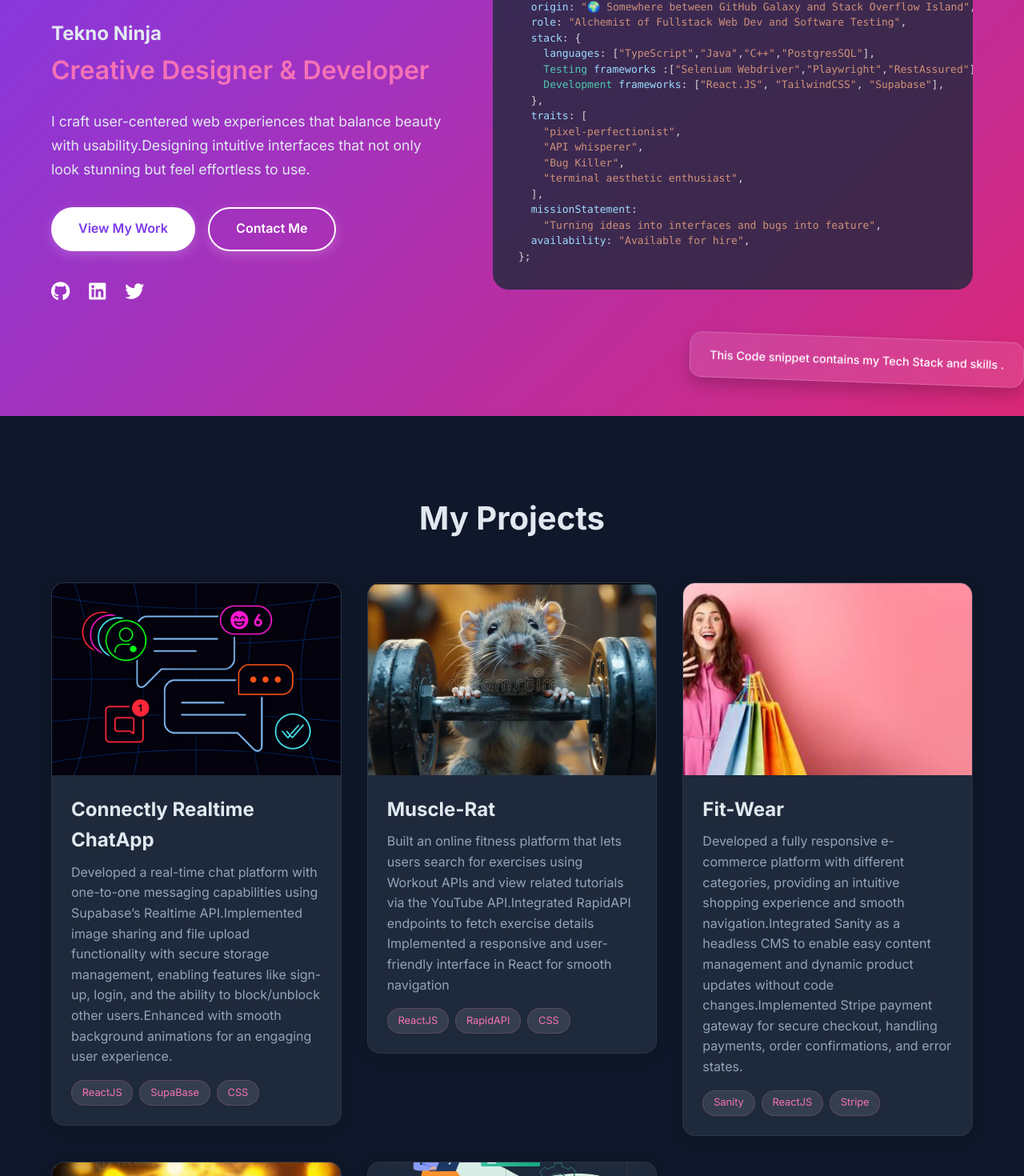
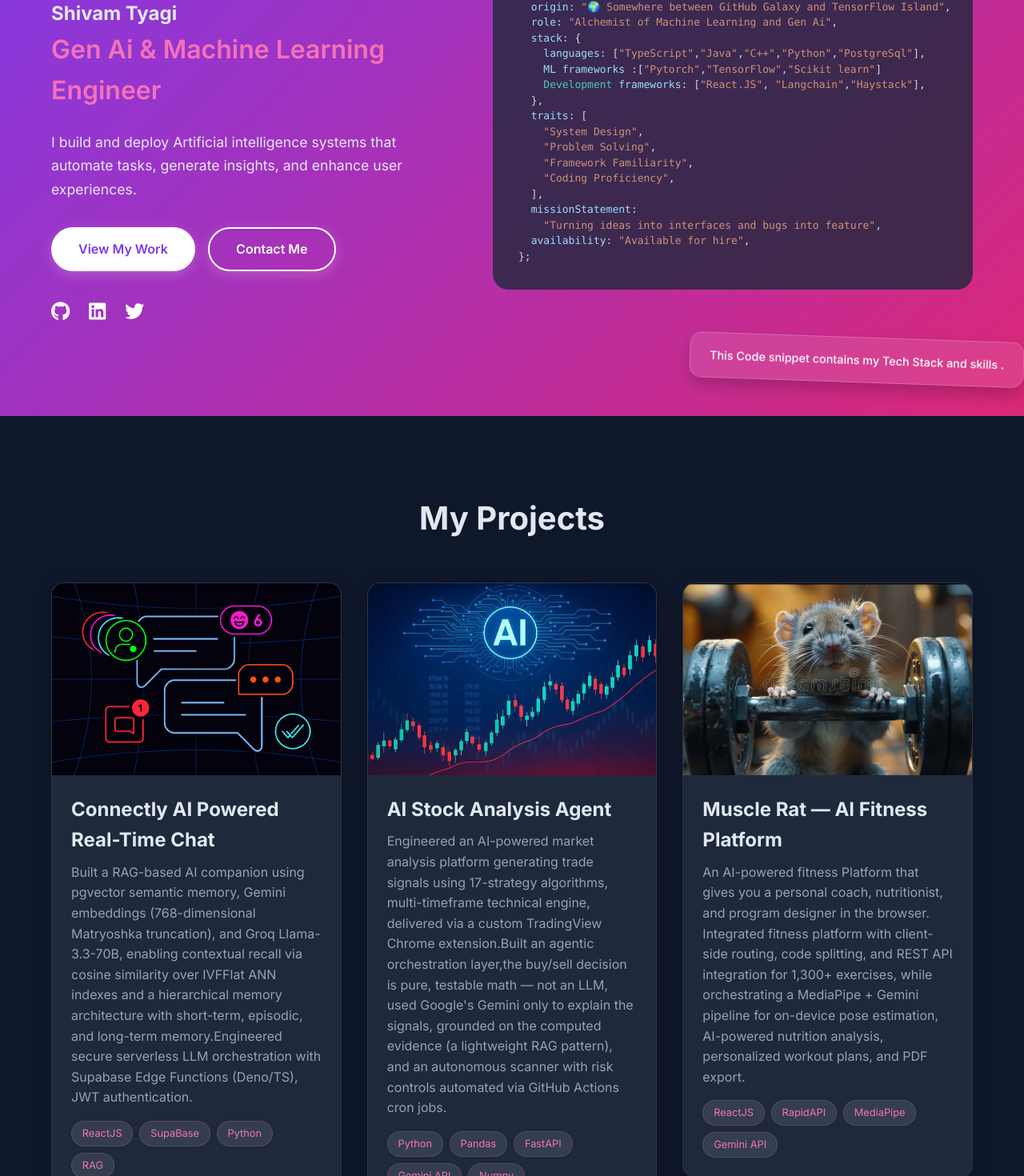
Before and after one commit to teknoninja/portfolio, a React (Vite) app: page / in a window 1280 px wide. Shown: the part 280-1750 px from the top of the page at 80% size. Built offline with nearby package versions, Linux system fonts and the light colour scheme.

Commit message:
Ai engineer updated

```diff
--- a/src/components/Hero.jsx
+++ b/src/components/Hero.jsx
@@ -44,14 +44,14 @@ export const Hero = ()=>{
             variants={fadeInUp}
             whileHover={{ scale: 1.02 }}
           >
-            Tekno Ninja
+            Shivam Tyagi
           </motion.h1>
           <motion.h2 className="hero-subtitle" variants={fadeInUp}>
             {" "}
-            Creative Designer & Developer
+            Gen Ai & Machine Learning Engineer
           </motion.h2>
           <motion.p className="hero-description" variants={fadeInUp}>
-          I craft user-centered web experiences that balance beauty with usability.Designing intuitive interfaces that not only look stunning but feel effortless to use.
+          I  build and deploy Artificial intelligence systems that automate tasks, generate insights, and enhance user experiences.
           </motion.p>
           <motion.div className="cta-buttons" variants={staggerContainer}>
             <motion.a
@@ -106,18 +106,18 @@ export const Hero = ()=>{
             >
               {`const aboutMe: DeveloperProfile = {
   codername: "Shivam-Tyagi",
-  origin: "🌍 Somewhere between GitHub Galaxy and Stack Overflow Island",
-  role: "Alchemist of Fullstack Web Dev and Software Testing",
+  origin: "🌍 Somewhere between GitHub Galaxy and TensorFlow Island",
+  role: "Alchemist of Machine Learning and Gen Ai",
   stack: {
-    languages: ["TypeScript","Java","C++","PostgresSQL"],
-    Testing frameworks :["Selenium Webdriver","Playwright","RestAssured"]
-    Development frameworks: ["React.JS", "TailwindCSS", "Supabase"],
+    languages: ["TypeScript","Java","C++","Python","PostgreSql"],
+    ML frameworks :["Pytorch","TensorFlow","Scikit learn"]
+    Development frameworks: ["React.JS", "Langchain","Haystack"],
   },
   traits: [
-    "pixel-perfectionist",
-    "API whisperer",
-    "Bug Killer",
-    "terminal aesthetic enthusiast",
+    "System Design",
+    "Problem Solving",
+    "Framework Familiarity",
+    "Coding Proficiency",
   ],
   missionStatement:
     "Turning ideas into interfaces and bugs into feature",
--- a/src/components/Projects.jsx
+++ b/src/components/Projects.jsx
@@ -16,42 +16,50 @@ const staggerContainer = {
 
 const projectsData = [
   {
-    title: "Connectly Realtime ChatApp",
+    title: "Connectly AI Powered Real-Time Chat",
     imageUrl: "/projects/chatApp.png",
-    description: "Developed a real-time chat platform with one-to-one messaging capabilities using Supabase’s Realtime API.Implemented image sharing and file upload functionality with secure storage management, enabling features like sign-up, login, and the ability to block/unblock other users.Enhanced with smooth background animations for an engaging user experience.",
-    tech: ["ReactJS", "SupaBase", "CSS"],
+    description: "Built a RAG-based AI companion using pgvector semantic memory, Gemini embeddings (768-dimensional Matryoshka truncation), and Groq Llama-3.3-70B, enabling contextual recall via cosine similarity over IVFFlat ANN indexes and a hierarchical memory architecture with short-term, episodic, and long-term memory.Engineered secure serverless LLM orchestration with Supabase Edge Functions (Deno/TS), JWT authentication. ",
+    tech: ["ReactJS", "SupaBase", "Python","RAG"],
     link: "https://connectly-chat-app-gamma.vercel.app/" // <-- Add your deployed link here
   },
   {
-    title: "Muscle-Rat",
+    title: "AI Stock Analysis Agent ",
+    imageUrl: "/projects/stock.jpg",
+    description: " Engineered an AI-powered market analysis platform generating trade signals using 17-strategy algorithms, multi-timeframe technical engine, delivered via a custom TradingView Chrome extension.Built an agentic orchestration layer,the buy/sell decision is pure, testable math — not an LLM, used Google's Gemini only to explain the signals, grounded on the computed evidence (a lightweight RAG pattern), and an autonomous scanner with risk controls automated via GitHub Actions cron jobs.  ",
+    tech: ["Python", "Pandas", "FastAPI","Gemini API","Numpy"],
+    link: "https://github.com/teknoninja/stocks-trading-agent" // <-- Add your deployed link here
+  },
+  {
+    title: "Muscle Rat — AI Fitness Platform",
     imageUrl: "/projects/rat3.webp",
-    description: " Built an online fitness platform that lets users search for exercises using Workout APIs and view related tutorials via the YouTube API.Integrated RapidAPI endpoints to fetch exercise details Implemented a responsive and user-friendly interface in React for smooth navigation",
-    tech: ["ReactJS", "RapidAPI", "CSS"],
+    description: "  An AI-powered fitness Platform that gives you a personal coach, nutritionist, and program designer in the browser. Integrated fitness platform with client-side routing, code splitting, and REST API integration for 1,300+ exercises, while orchestrating a MediaPipe + Gemini pipeline for on-device pose estimation, AI-powered nutrition analysis, personalized workout plans, and PDF export. ",
+    tech: ["ReactJS", "RapidAPI", "MediaPipe","Gemini API"],
     link: "https://muscle-rat-ucpc.vercel.app/" // <-- Add your deployed link here
   },
   {
     title: "Fit-Wear",
     imageUrl: "/projects/shop1.jpg",
-    description: " Developed a fully responsive e-commerce platform with different categories, providing an intuitive shopping experience and smooth navigation.Integrated Sanity as a headless CMS to enable easy content management and dynamic product updates without code changes.Implemented Stripe payment gateway for secure checkout, handling payments, order confirmations, and error states.",
-    tech: ["Sanity", "ReactJS", "Stripe"],
+    description: " Developed a fully responsive e-commerce platform with different categories, providing an intuitive shopping experience and smooth navigation.Integrated Supabase as a Backend as a service, Database, Authentication to enable easy content management and dynamic product updates without code changes. Implemented Stripe payment gateway for secure checkout, handling payments, order confirmations, and error states.",
+    tech: ["Supabase", "ReactJS", "Stripe"],
     link: "https://e-store-snowy-rho.vercel.app/" // <-- Add your deployed link here
   },
+
   {
+    title: "Internship at Syfe  ",
+    imageUrl: "/projects/e2e.webp",
+    description: "Built an end-to-end Playwright + TypeScript suite automating critical trading journeys (MFA/OTP login, fund transfers, order placement) across Syfe SG/HK apps and SelfWealth, using a Page Object architecture with tag-based region/product execution. Owned the GitHub Actions CI/CD pipeline: Dockerized smoke and regression run, LambdaTest parallel cloud execution  ",
+    tech: ["Playwright", "Github","Typescript" ],
+
+
+  },
+    {
     title: "Drum Kit",
     imageUrl: "/projects/drums.jpeg",
     description: "A simple interactive project for fun where every keypress or click creates a unique drum beat. This project showcases how simple JavaScript concepts like event listeners, DOM manipulation, and audio APIs can turn a static webpage into a playful musical experience.",
     tech: ["HTML", "JavaScript", "CSS"],
     link: "https://drumkit-eta-rouge.vercel.app/"
-  },
+  }
 
-  {
-    title: "Automation framework",
-    imageUrl: "/projects/e2e.webp",
-    description: "Designed an Automation framework on Selenium performing E2E testing and Cross Browser testing on my E-commerce Site Fit-Wear. It implements Page Object Model and BDD principles of TestNG.It simulates the user flow of purchasing the product from the site and ensures the Quality flow of Website. ",
-    tech: ["Selenium", "TestNG" ],
-    link:"https://github.com/teknoninja/Test-Automation-Project"
-
-  }
 ];
 
 export const Projects = () => {
@@ -112,174 +120,3 @@ export const Projects = () => {
     </motion.section>
   );
 };
-
-// export const Projects =()=>{
-//     return (
-//         <motion.section
-//       id="projects"
-//       className="projects"
-//       initial={{ opacity: 0 }}
-//       whileInView={{ opacity: 1 }}
-//       viewport={{ once: true }}
-//       transition={{ duration: 0.6 }}
-//     >
-//       <motion.h2
-//         variants={fadeInUp}
-//         initial="initial"
-//         whileInView="animate"
-//         viewport={{ once: true }}
-//       >
-//         My Projects
-//       </motion.h2>
-//       <motion.div
-//         className="project-grid"
-//         variants={staggerContainer}
-//         initial="initial"
-//         whileInView="animate"
-//         viewport={{ once: true }}
-//       >
-//         <motion.div
-//           className="project-card"
-//           variants={fadeInUp}
-//           whileHover={{ y: -10, transition: { duration: 0.2 } }}
-//         >
-//           <motion.div
-//             className="project-image"
-//             style={{ backgroundImage: "url('/projects/chatApp.png')" }}
-//             whileHover={{ scale: 1.05, transition: { duration: 0.2 } }}
-//           />
-//           <h3> Connectly Realtime ChatApp</h3>
-//           <p>
-//           Developed a real-time chat platform with one-to-one messaging capabilities using Supabase’s Realtime API.Implemented image sharing and file upload functionality with secure storage management, enabling features like sign-up, login, and the
-//           ability to block/unblock other users.Enhanced with smooth background animations for an engaging user
-//           experience.
-//           </p>
-//           <div className="project-tech">
-//             <span>ReactJS</span>
-//             <span>SupaBase</span>
-//             <span>Css</span>
-//           </div>
-//         </motion.div>
-//         <motion.div
-//           className="project-card"
-//           variants={fadeInUp}
-//           whileHover={{ y: -10, transition: { duration: 0.2 } }}
-//         >
-//           <motion.div
-//             className="project-image"
-//             style={{ backgroundImage: "url('/projects/rat3.webp')" }}
-//             whileHover={{ scale: 1.05, transition: { duration: 0.2 } }}
-//           />
-//           <h3> Muscle-Rat</h3>
-//           <p>
-//           Built an online fitness platform that lets users search for exercises using Workout APIs and view related tutorials via
-//           the YouTube API.Integrated RapidAPI endpoints to fetch exercise details Implemented a responsive and user-friendly interface in React for smooth navigation
-//           </p>
-//           <div className="project-tech">
-//             <span>ReactJS</span>
-//             <span>RapidApI</span>
-//             <span>Css</span>
-//           </div>
-//         </motion.div>
-
-//         <motion.div
-//           className="project-card"
-//           variants={fadeInUp}
-//           whileHover={{ y: -10, transition: { duration: 0.2 } }}
-//         >
-//           <motion.div
-//             className="project-image"
-//             style={{
-//               backgroundImage: "url('/projects/shop1.jpg')",
-//             }}
-//             whileHover={{ scale: 1.05 }}
-//             transition={{ duration: 0.2 }}
-//           />
-//           <h3>Fit-Wear</h3>
-//           <p>
-//           Developed a fully responsive e-commerce platform with different categories, providing an intuitive shopping experience and smooth navigation.Integrated Sanity as a headless CMS to enable easy content management and dynamic product updates without code changes.Implemented Stripe payment gateway for secure checkout, handling payments, order confirmations, and error states.
-//           </p>
-//           <div className="project-tech">
-//             <span>Sanity</span>
-//             <span>ReactJS</span>
-//             <span>Stripe</span>
-//           </div>
-//         </motion.div>
-
-//         <motion.div
-//           className="project-card"
-//           variants={fadeInUp}
-//           whileHover={{ y: -10, transition: { duration: 0.2 } }}
-//         >
-//           <motion.div
-//             className="project-image"
-//             style={{
-//               backgroundImage: "url('/projects/drums.jpeg')",
-//             }}
-//             whileHover={{ scale: 1.05 }}
-//             transition={{ duration: 0.2 }}
-//           />
-//           <h3>Drum Kit</h3>
-//           <p>
-//             A simple interactive project for fun where every keypress or click creates a unique drum beat. This project showcases how simple JavaScript concepts like event listeners, DOM manipulation, and audio APIs can turn a static webpage into a playful musical experience.
-//           </p>
-//           <div className="project-tech">
-//             <span>Html</span>
-//             <span>JavaScript</span>
-//             <span>CSS</span>
-//           </div>
-//         </motion.div>
-
-
-//         <motion.div
-//           className="project-card"
-//           variants={fadeInUp}
-//           whileHover={{ y: -10, transition: { duration: 0.2 } }}
-//         >
-//           <motion.div
-//             className="project-image"
-//             style={{ backgroundImage: "url('/projects/dishes1.jpg')" }}
-//             whileHover={{ scale: 1.05, transition: { duration: 0.2 } }}
-//           />
-//           <h3> Food Delivering webpage</h3>
-//           <p>
-//           Designed a simple and user-friendly food delivery webpage with an interactive navbar, seamless ordering flow, and responsive layout with a simple delivery form at the end to ensure orders rightaway.
-//           </p>
-//           <div className="project-tech">
-//             <span>Css</span>
-//             <span>Bootstrap</span>
-//             <span>Html</span>
-//           </div>
-//         </motion.div>
-
-
-
-//         <motion.div
-//           className="project-card"
-//           variants={fadeInUp}
-//           whileHover={{ y: -10, transition: { duration: 0.2 } }}
-//         >
-//           <motion.div
-//             className="project-image"
-//             style={{
-//               backgroundImage: "url('/projects/dog.jpg')",
-//             }}
-//             whileHover={{ scale: 1.05 }}
-//             transition={{ duration: 0.2 }}
-//           />
-//           <h3>Howl Mate</h3>
-//           <p>
-//           Designed a playful and engaging dog dating website where pets (and their owners) can find the perfect match.Built with the power of Bootstrap – delivering a clean, responsive, and modern design that looks great on any device.
-//           </p>
-//           <div className="project-tech">
-//             <span>Bootstrap</span>
-//             <span>Html</span>
-//             <span>CSS</span>
-//           </div>
-//         </motion.div>
-
-
-//       </motion.div>
-//     </motion.section>
-//     )
-// }
```
Also changed, not shown: public/projects/stock.jpg (added).
